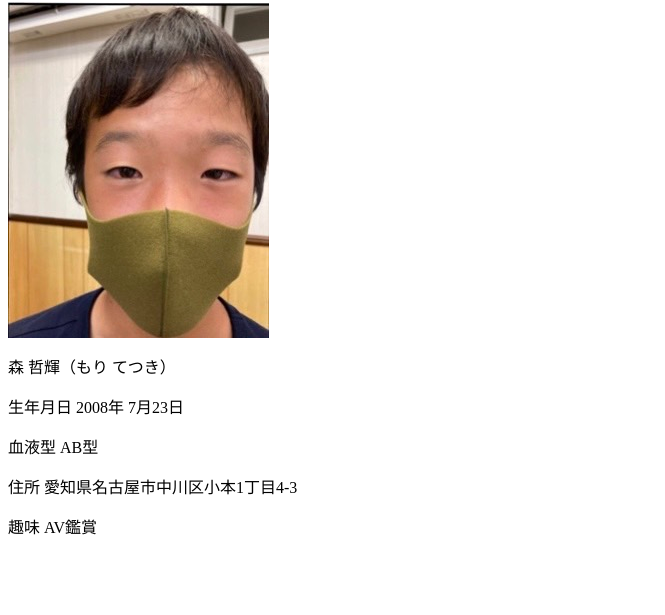
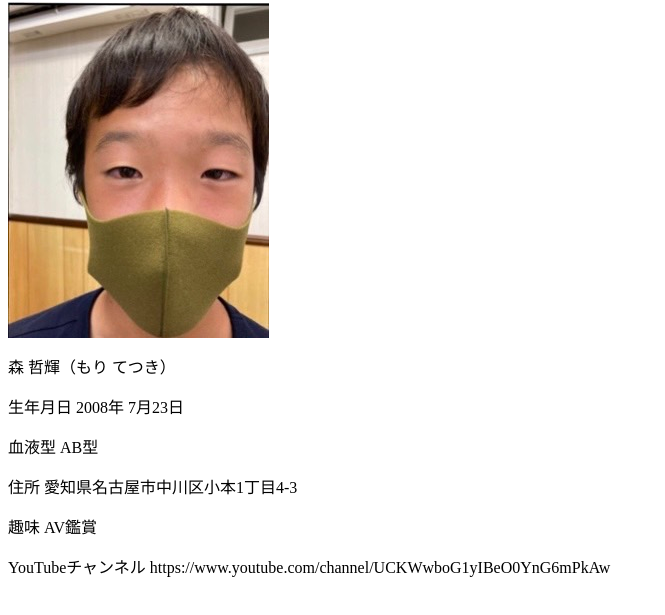
Before and after one commit to activesnil/nk, a plain HTML site: page index.html in a window 1280 px wide. Shown: the part 73-688 px from the top of the page, without its empty margins (0-665 px from the left). Drawn offline with Linux system fonts and the light colour scheme.

Commit message:
Update index.html

```diff
--- a/index.html
+++ b/index.html
@@ -11,5 +11,6 @@
 <p>血液型 AB型</p>
 <p>住所 愛知県名古屋市中川区小本1丁目4‐3</p>
 <p>趣味 AV鑑賞</p>
+    <p>YouTubeチャンネル https://www.youtube.com/channel/UCKWwboG1yIBeO0YnG6mPkAw
 </body>
 </html>
```
